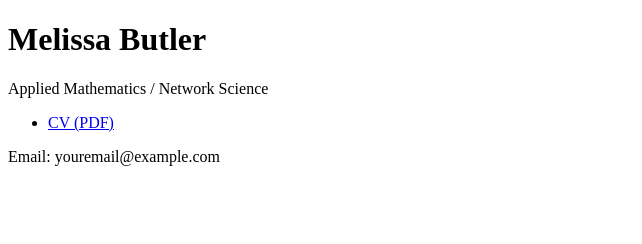
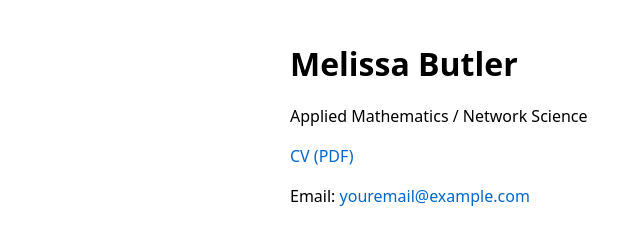
Before and after one commit to butlerm0405/butlerm0405.github.io, a plain HTML site: page index.html in a window 1280 px wide. Shown: the whole page, without its empty margins (0-642 px from the left). Drawn offline with Linux system fonts and the light colour scheme.

Commit message:
Update index.html

```diff
--- a/index.html
+++ b/index.html
@@ -3,13 +3,28 @@
 <head>
   <meta charset="utf-8">
   <title>Melissa Butler</title>
+  <meta name="viewport" content="width=device-width, initial-scale=1">
+  <style>
+    body {
+      max-width: 700px;
+      margin: 40px auto;
+      font-family: system-ui, sans-serif;
+      line-height: 1.5;
+    }
+    h1 { font-size: 2em; margin-bottom: 0.2em; }
+    ul { list-style: none; padding-left: 0; }
+    li { margin-bottom: 0.5em; }
+    a { text-decoration: none; color: #0066cc; }
+  </style>
 </head>
 <body>
   <h1>Melissa Butler</h1>
   <p>Applied Mathematics / Network Science</p>
+
   <ul>
-    <li><a href="cv.pdf">CV (PDF)</a></li>
+    <li><a href="cv.pdf" target="_blank">CV (PDF)</a></li>
   </ul>
-  <p>Email: youremail@example.com</p>
+
+  <p>Email: <a href="mailto:youremail@example.com">youremail@example.com</a></p>
 </body>
 </html>
```
